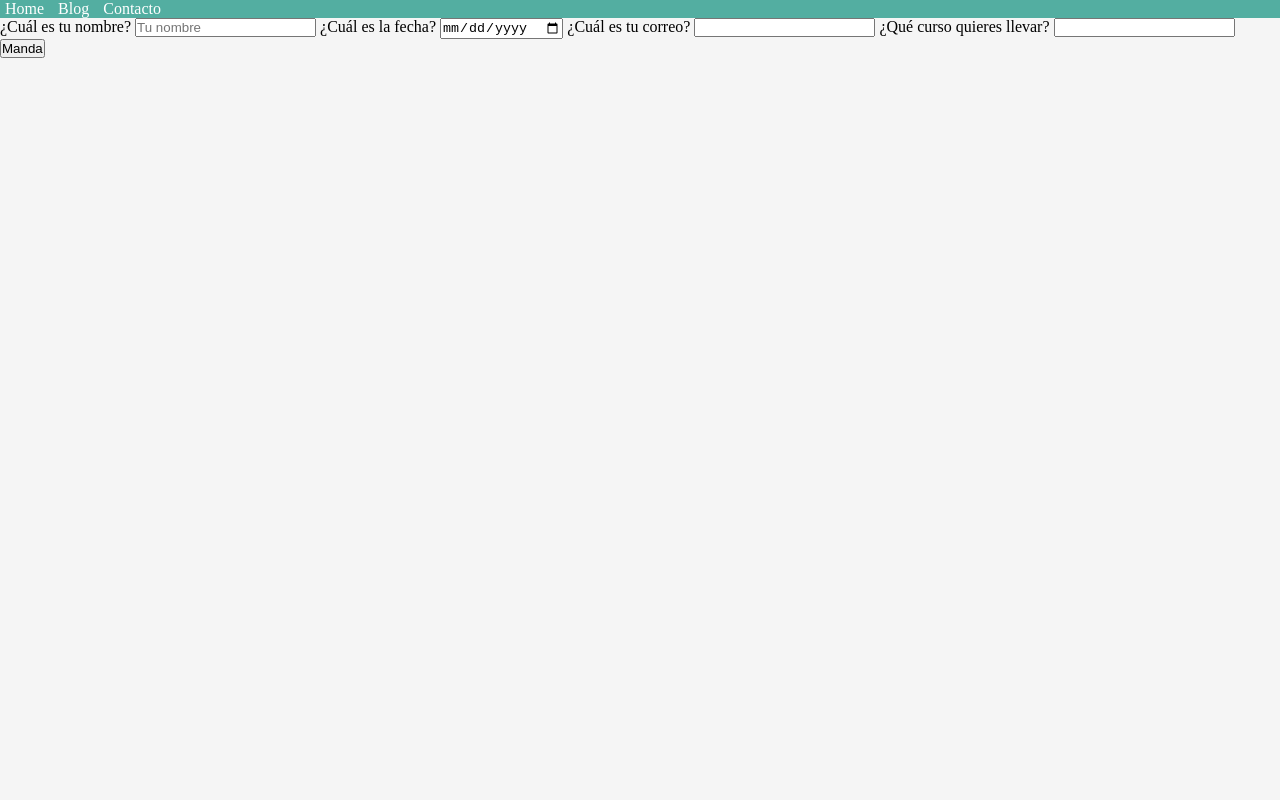
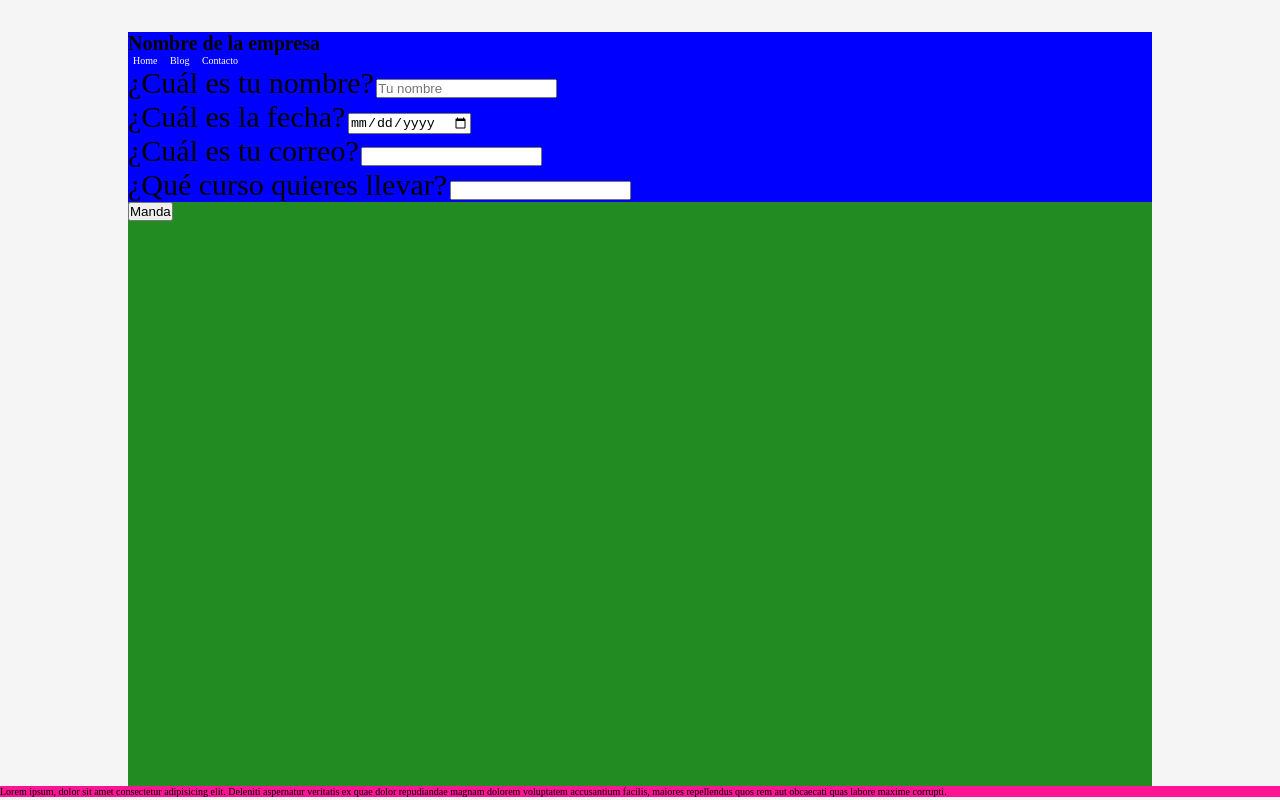
Before and after one commit to rgomeztinoco/google_clone, a plain HTML site: page index.html in a window 1280 px wide. Drawn offline with Linux system fonts and the light colour scheme.

Commit message:
hasta fonts

```diff
--- a/css/style.css
+++ b/css/style.css
@@ -1,13 +1,21 @@
+:root {
+    --primary-color: blue;
+}
 * {
   box-sizing: border-box;
   padding: 0;
   margin: 0;
 }
+html {
+  font-size: 62.5%;
+}
 header {
-    background-color: rgba(0, 138, 119, 0.658);
+  background-color: var(--primary-color);
+  width: 80vw;
+  margin: 0 auto;
+  margin-top: 2.5%;
 }
 .main-nav {
-    margin-top: 0;
   list-style: none;
 }
 .main-nav__item {
@@ -20,8 +28,20 @@ header {
   text-decoration: none;
 }
 body {
-    background-color:whitesmoke;
-    margin: 0;
+  background-color: whitesmoke;
+}
+.formulario {
+  background-color: forestgreen;
+  width: 80vw;
+  height: 90vh;
+  margin: auto;
+}
+.formulario label {
+  background-color: var(--primary-color);
+  display: block;
+}
+.formulario label span {
+    font-size: 3rem;
 }
 footer {
   background-color: deeppink;
--- a/index.html
+++ b/index.html
@@ -10,7 +10,8 @@
     <link rel="stylesheet" href="./css/style.css" />
   </head>
   <body>
-    <header>
+    <header class="page-header">
+      <h1 id="page-title" class="title">Nombre de la empresa</h1>
       <nav>
           <ul class="main-nav">
               <li class="main-nav__item"><a href="home">Home</a></li>
@@ -33,7 +34,7 @@
           </video>
         </article>
       </section> -->
-        <form action="">
+        <form class="formulario" action="">
           <label for="nombre">
             <span>¿Cuál es tu nombre?</span>
             <input type="text" id="nombre" name="nobre" placeholder="Tu nombre" autocomplete="name" required />
@@ -64,6 +65,8 @@
         </form>
       </section>
     </main>
-    <footer></footer>
+    <footer>
+      <p>Lorem ipsum, dolor sit amet consectetur adipisicing elit. Deleniti aspernatur veritatis ex quae dolor repudiandae magnam dolorem voluptatem accusantium facilis, maiores repellendus quos rem aut obcaecati quas labore maxime corrupti.</p>
+    </footer>
   </body>
 </html>
```
Lines whose indentation alone changed are shown as unchanged.
